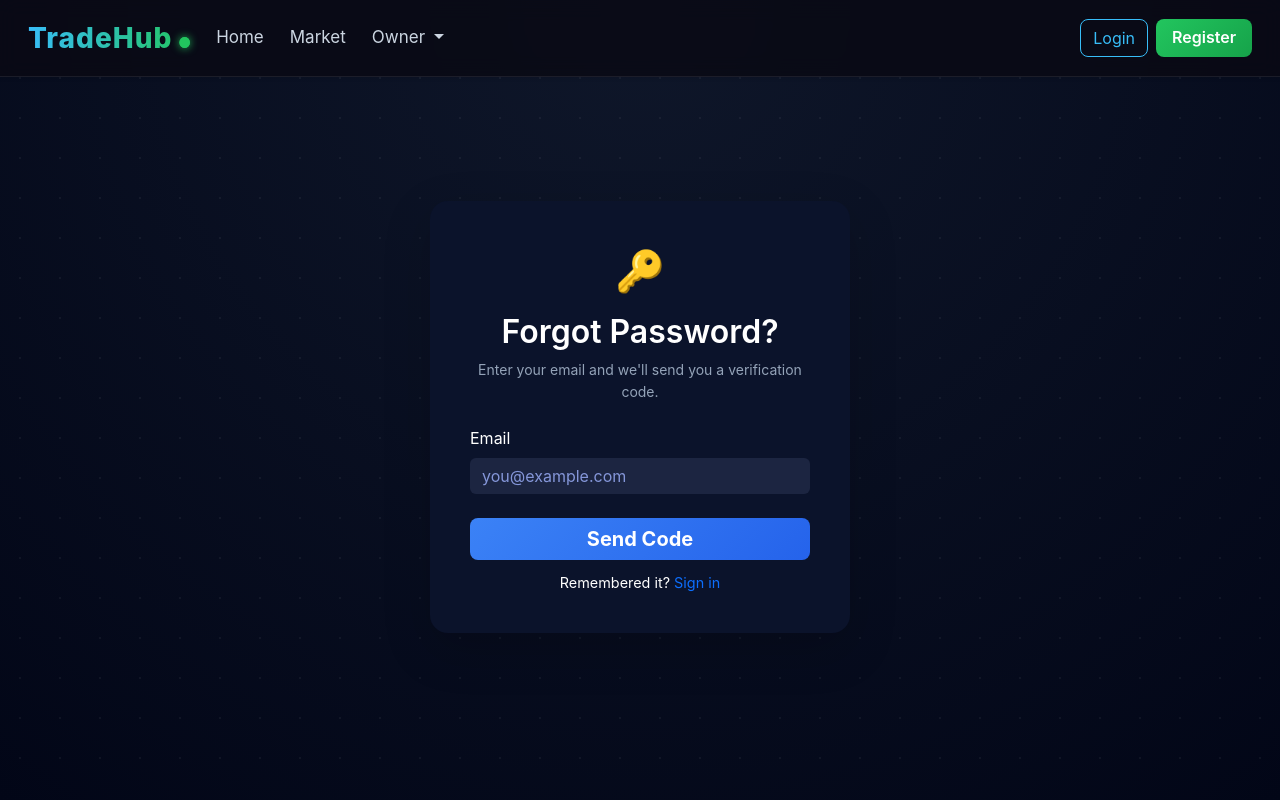
After one commit to khaledelsayed2003/tradehub-marketplace, a Flask app: page /forgot-password in a window 1280 px wide. The commit adds this page. Run offline with Flask 3, Linux system fonts and the light colour scheme.

Commit message:
feat: add forgot password page with route, template and styling

```diff
--- a/app/routes.py
+++ b/app/routes.py
@@ -1,7 +1,7 @@
 from app import app, db, bcrypt
 from flask import render_template, redirect, url_for, flash, request
 from app.models import Item, User, load_user
-from app.forms import RegisterForm, LoginForm, PurchaseItemForm, SellItemForm
+from app.forms import RegisterForm, LoginForm, PurchaseItemForm, SellItemForm, ForgotPasswordForm
 from flask_login import login_user, logout_user, login_required, current_user
 
 @app.route("/")
@@ -87,3 +87,8 @@ def delete_account():
     db.session.commit()
     flash('💀 Your account has been permanently deleted. Goodbye!', category='danger')
     return redirect(url_for('home_page'))
+
+@app.route("/forgot-password")
+def forgot_password():
+    form = ForgotPasswordForm()
+    return render_template('forgot_password.html', form=form)
--- a/app/static/css/style.css
+++ b/app/static/css/style.css
@@ -1111,3 +1111,18 @@ body::before {
 .forgot-link:hover {
     color: #38bdf8;
 }
+
+/* Forgot password page */
+.forgot-icon {
+    text-align: center;
+    font-size: 40px;
+    margin-bottom: 12px;
+}
+
+.forgot-subtitle {
+    text-align: center;
+    color: #94a3b8;
+    font-size: 14px;
+    margin-bottom: 22px;
+    line-height: 1.6;
+}
--- /dev/null
+++ b/app/templates/forgot_password.html
@@ -0,0 +1,34 @@
+{% extends 'base.html' %}
+
+{% block title %}
+    Forgot Password | TradeHub
+{% endblock %}
+
+{% block content %}
+<div class="login-wrapper">
+    <div class="login-card shadow-lg">
+
+        <div class="forgot-icon">🔑</div>
+        <h2 class="text-center mb-2">Forgot Password?</h2>
+        <p class="forgot-subtitle">Enter your email and we'll send you a verification code.</p>
+
+        <form method="POST" action="{{ url_for('forgot_password') }}">
+            {{ form.hidden_tag() }}
+
+            <div class="form-group mb-4">
+                {{ form.email_address.label(class="form-label") }}
+                {{ form.email_address(class="form-control", placeholder="you@example.com") }}
+            </div>
+
+            <div class="d-grid">
+                {{ form.submit(class="btn btn-primary btn-lg") }}
+            </div>
+        </form>
+
+        <p class="auth-switch-text">
+            Remembered it?
+            <a href="{{ url_for('login_page') }}">Sign in</a>
+        </p>
+    </div>
+</div>
+{% endblock %}
```
